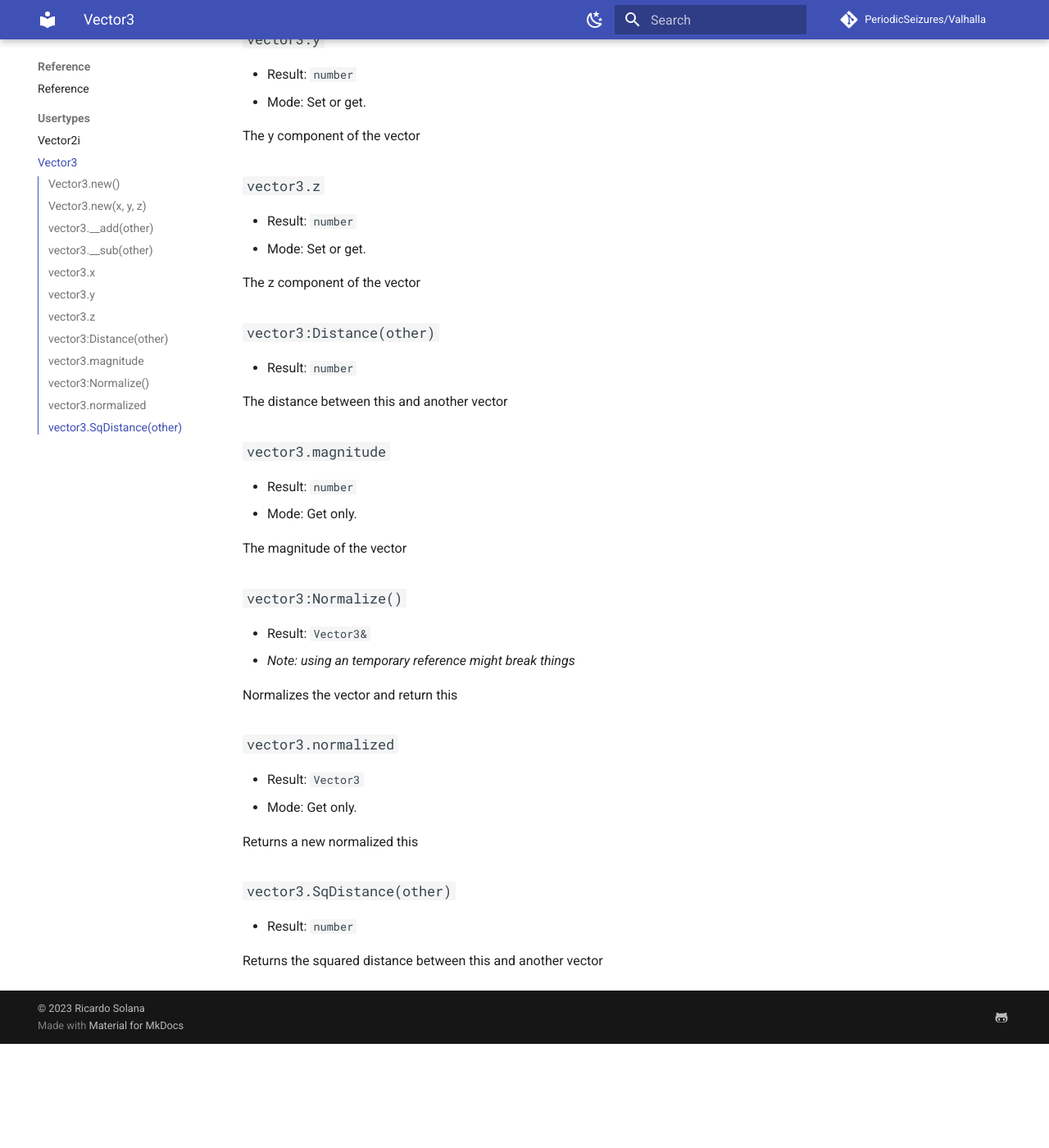
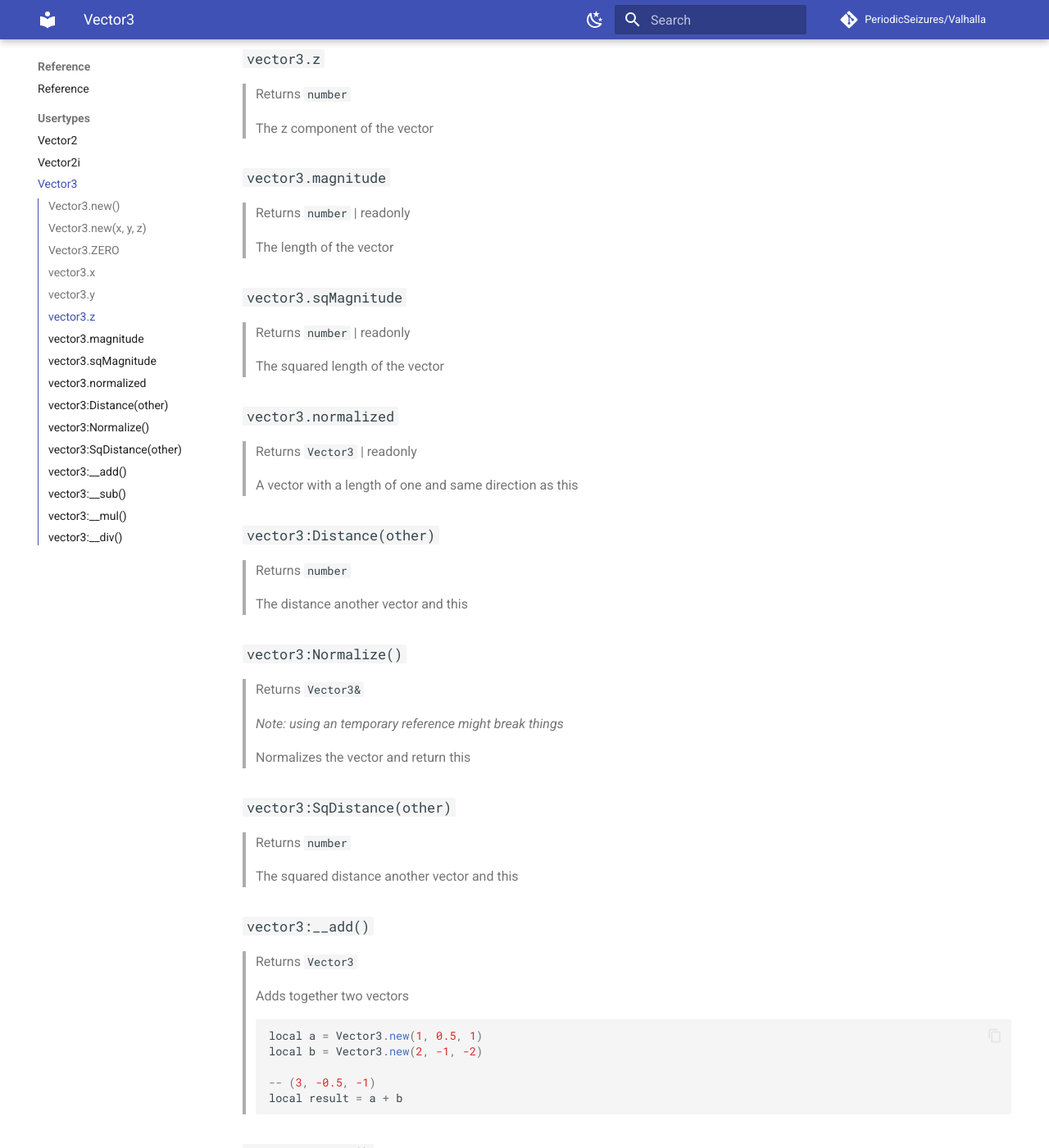
Before and after one commit to PeriodicSeizures/Valhalla-docs, an MkDocs documentation site: the page built from docs/reference/usertypes/vector3.md, in a window 1280 px wide and 1400 px high, scrolled down 955 px. Shown: the whole window at 82% size. Built offline with MkDocs 1.6.1 and Material for MkDocs 9.7.7, drawn with Linux system fonts in a browser that asks for light colours; comment, search, counter and statistics services are not loaded; before the commit the page ends 2228 px from its top, so only the background shows below that; some of the changed text lies outside the part shown.

Commit message:
finish vectors

````diff
--- a/docs/reference/usertypes/vector3.md
+++ b/docs/reference/usertypes/vector3.md
@@ -1,67 +1,121 @@
 # Vector3
 
+A vector consisting of three floating point components
+
 ### `Vector3.new()`
-  - Result: `Vector3`
+  > Returns `Vector3`
 
-Constructs a Vector3 equal to Vector3.ZERO
+  > Constructs a Vector3 equivalent to Vector3.ZERO
 
 ### `Vector3.new(x, y, z)`
-  - Result: `Vector3`
+  > Returns `Vector3`
 
-Constructs a Vector3 from x, y, and z parameters
+  > Constructs a Vector3 from x, y, and z parameters
 
-### `vector3.__add(other)`
-  - Result: `Vector3`
+### `Vector3.ZERO`
+  > Returns `Vector23`
 
-Adds together this and another vector, returning a new vector
-
-### `vector3.__sub(other)`
-  - Result: `Vector3`
-
-Subtracts a vector from this, returning a new vector
+  > A zero vector (0, 0, 0)
 
 ### `vector3.x`
-  - Result: `number`
-  - Mode: Set or get.
+  > Returns `number`
 
-The x component of the vector
+  > The x component of the vector
 
 ### `vector3.y`
-  - Result: `number`
-  - Mode: Set or get.
+  > Returns `number`
 
-The y component of the vector
+  > The y component of the vector
 
 ### `vector3.z`
-  - Result: `number`
-  - Mode: Set or get.
+  > Returns `number`
 
-The z component of the vector
+  > The z component of the vector
+
+### `vector3.magnitude`
+  > Returns `number` | readonly
+
+  > The length of the vector
+
+### `vector3.sqMagnitude`
+  > Returns `number` | readonly
+
+  > The squared length of the vector
+
+### `vector3.normalized`
+  > Returns `Vector3` | readonly
+
+  > A vector with a length of one and same direction as this
 
 ### `vector3:Distance(other)`
-  - Result: `number`
+  > Returns `number`
 
-The distance between this and another vector
-
-### `vector3.magnitude`
-  - Result: `number`
-  - Mode: Get only.
-
-The magnitude of the vector
+  > The distance another vector and this
 
 ### `vector3:Normalize()`
-  - Result: `Vector3&`
-  - *Note: using an temporary reference might break things*
+  > Returns `Vector3&`
 
-Normalizes the vector and return this
+  > *Note: using an temporary reference might break things*
 
-### `vector3.normalized`
-  - Result: `Vector3`
-  - Mode: Get only.
+  > Normalizes the vector and return this
 
-Returns a new normalized this
+### `vector3:SqDistance(other)`
+  > Returns `number`
 
-### `vector3.SqDistance(other)`
-  - Result: `number`
+  > The squared distance another vector and this
 
-Returns the squared distance between this and another vector
+### `vector3:__add()`
+  > Returns `Vector3`
+
+  > Adds together two vectors
+
+  >
+  ```cpp
+  local a = Vector3.new(1, 0.5, 1)
+  local b = Vector3.new(2, -1, -2)
+
+  -- (3, -0.5, -1)
+  local result = a + b
+  ```
+
+### `vector3:__sub()`
+  > Returns `Vector3`
+
+  > Subtracts two vectors
+
+  >
+  ```cpp
+  local a = Vector3.new(6, -2.3, -4)
+  local b = Vector3.new(-3, -2, 2)
+
+  -- (9, -0.3, -6)
+  local result = a - b
+  ```
+
+### `vector3:__mul()`
+  > Returns `Vector3`
+
+  > Multiplies two vectors
+
+  >
+  ```cpp
+  local a = Vector3.new(1, 2, 3)
+  local b = Vector3.new(4, 5, 6)
+
+  -- (4, 10, 18)
+  local result = a * b
+  ```
+
+### `vector3:__div()`
+  > Returns `Vector3`
+
+  > Divides two vectors
+
+  >
+  ```cpp
+  local a = Vector3.new(6, 4, 10)
+  local b = Vector3.new(3, 2, 2)
+
+  -- (2, 2, 5)
+  local result = a / b
+  ```
````
Also changed, not shown: docs/reference/index.md (+19 -0 lines), docs/reference/usertypes/vector2.md (added, +116 -0 lines), docs/reference/usertypes/vector2i.md (+82 -26 lines).
